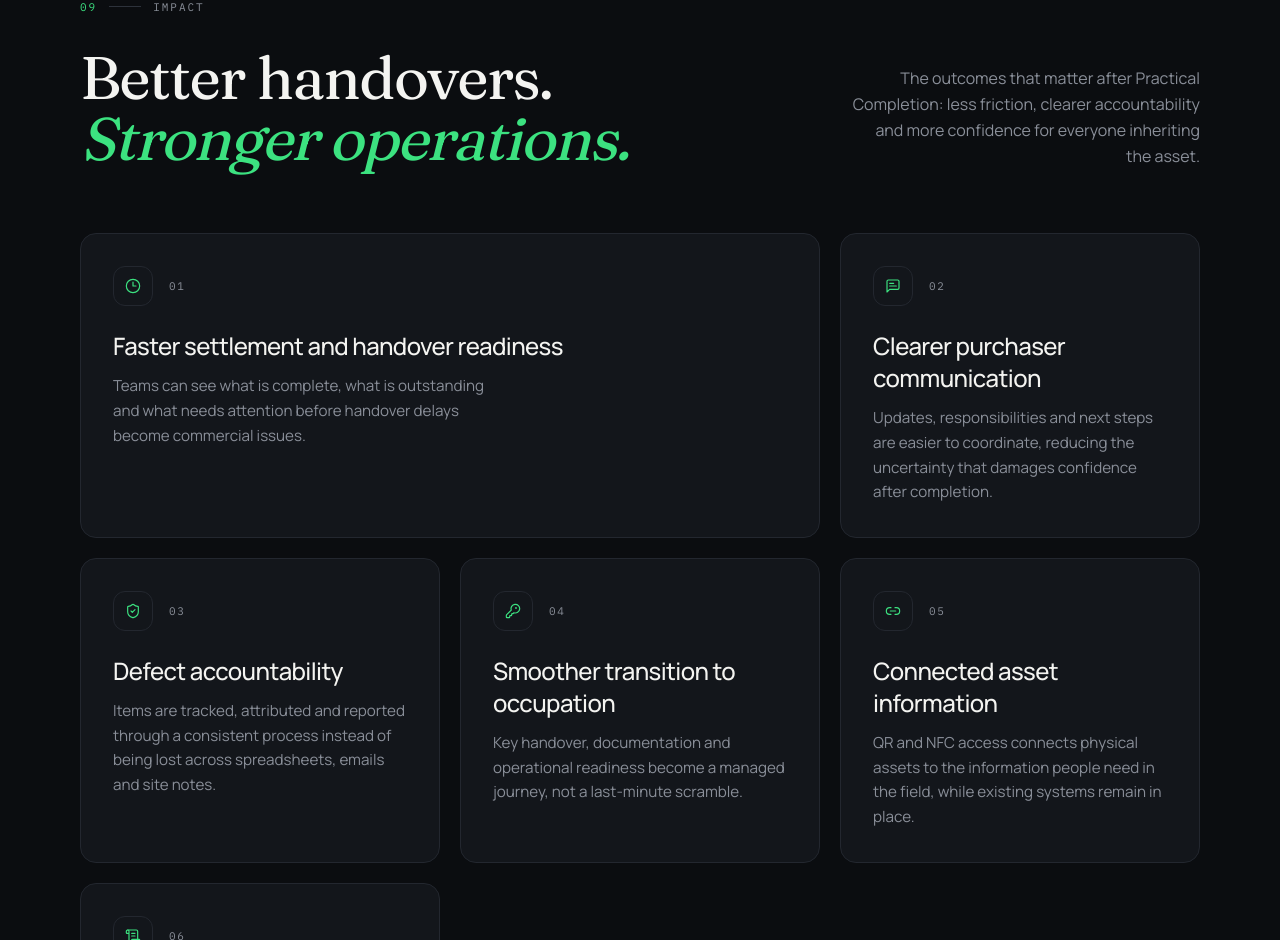
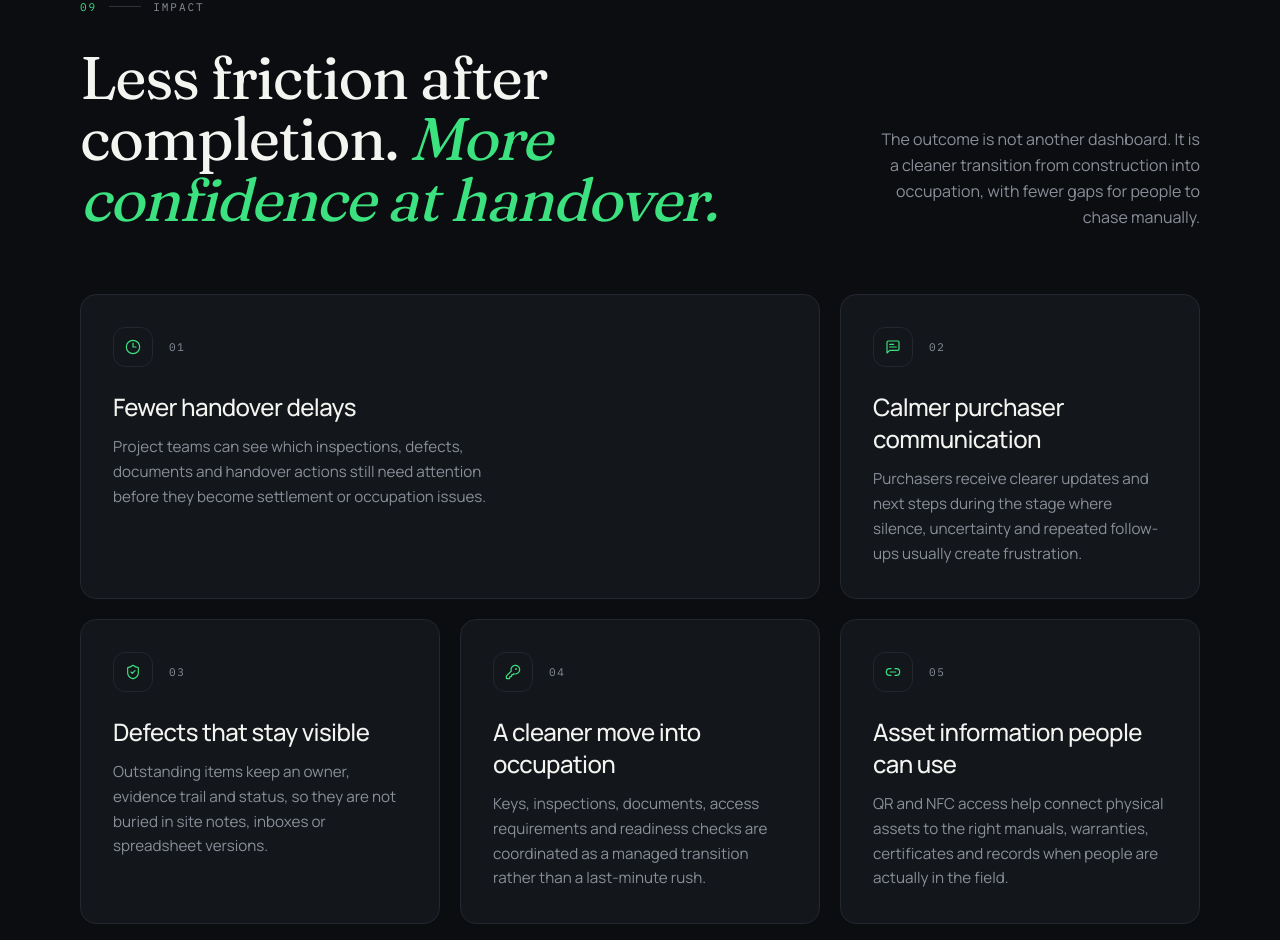
Before and after one commit to EVAVO-STUDIO/touchpoint, a Next.js app: page / in a window 1280 px wide. Shown: the part 11060-12000 px from the top of the page. Built offline with nearby package versions, Linux system fonts and the light colour scheme.

Commit message:
feat: sharpen impact around real handover outcomes

```diff
--- a/components/sections/impact.tsx
+++ b/components/sections/impact.tsx
@@ -12,40 +12,40 @@ import { Reveal } from '@/components/reveal';
 const impacts = [
   {
     icon: Clock3,
-    title: 'Faster settlement and handover readiness',
+    title: 'Fewer handover delays',
     description:
-      'Teams can see what is complete, what is outstanding and what needs attention before handover delays become commercial issues.',
+      'Project teams can see which inspections, defects, documents and handover actions still need attention before they become settlement or occupation issues.',
     featured: true,
   },
   {
     icon: MessageSquareText,
-    title: 'Clearer purchaser communication',
+    title: 'Calmer purchaser communication',
     description:
-      'Updates, responsibilities and next steps are easier to coordinate, reducing the uncertainty that damages confidence after completion.',
+      'Purchasers receive clearer updates and next steps during the stage where silence, uncertainty and repeated follow-ups usually create frustration.',
   },
   {
     icon: ShieldCheck,
-    title: 'Defect accountability',
+    title: 'Defects that stay visible',
     description:
-      'Items are tracked, attributed and reported through a consistent process instead of being lost across spreadsheets, emails and site notes.',
+      'Outstanding items keep an owner, evidence trail and status, so they are not buried in site notes, inboxes or spreadsheet versions.',
   },
   {
     icon: KeyRound,
-    title: 'Smoother transition to occupation',
+    title: 'A cleaner move into occupation',
     description:
-      'Key handover, documentation and operational readiness become a managed journey, not a last-minute scramble.',
+      'Keys, inspections, documents, access requirements and readiness checks are coordinated as a managed transition rather than a last-minute rush.',
   },
   {
     icon: Link2,
-    title: 'Connected asset information',
+    title: 'Asset information people can use',
     description:
-      'QR and NFC access connects physical assets to the information people need in the field, while existing systems remain in place.',
+      'QR and NFC access help connect physical assets to the right manuals, warranties, certificates and records when people are actually in the field.',
   },
   {
     icon: ScrollText,
-    title: 'Reporting-ready governance',
+    title: 'Evidence for decisions and reporting',
     description:
-      'Structured records support compliance, asset performance, customer care and post-completion reporting without rebuilding history later.',
+      'Structured records give developers, owners and facilities teams a clearer basis for reporting, escalation and post-completion governance.',
   },
 ];
 
@@ -64,15 +64,16 @@ export function Impact() {
             </Reveal>
             <Reveal delay={0.05}>
               <h2 className="display-lg mt-8 max-w-[20ch] text-balance">
-                Better handovers.{' '}
-                <span className="italic-accent text-accent">Stronger operations.</span>
+                Less friction after completion.{' '}
+                <span className="italic-accent text-accent">More confidence at handover.</span>
               </h2>
             </Reveal>
           </div>
           <Reveal delay={0.1}>
             <p className="max-w-sm text-pretty text-base leading-relaxed text-muted md:text-right">
-              The outcomes that matter after Practical Completion: less friction,
-              clearer accountability and more confidence for everyone inheriting the asset.
+              The outcome is not another dashboard. It is a cleaner transition
+              from construction into occupation, with fewer gaps for people to
+              chase manually.
             </p>
           </Reveal>
         </div>
```
